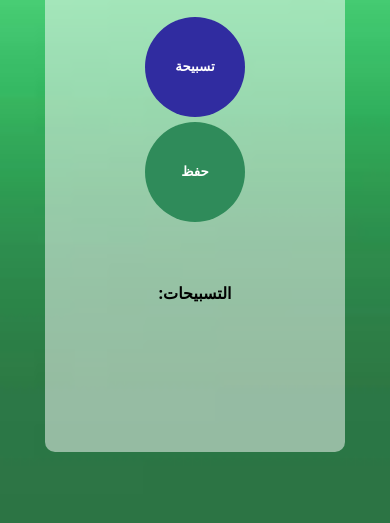
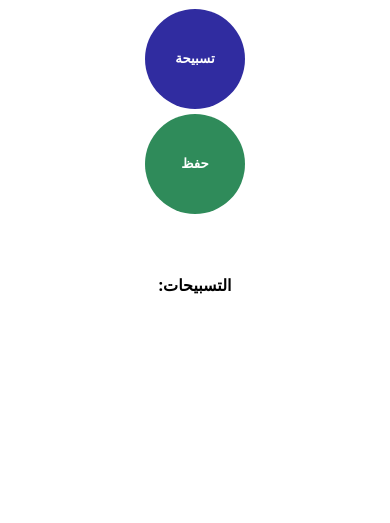
Before and after one commit to shvheen/Athkar-counting, a plain HTML site: page index.html in a window 390 px wide. Shown: the part 337-860 px from the top of the page. Drawn offline with Linux system fonts and the light colour scheme.

Commit message:
Revert "buttons change and responsive desing"
This reverts commit b337443f2b9829873a77ed7364c7b77743b8acfa.

```diff
--- a/index.css
+++ b/index.css
@@ -116,47 +116,3 @@ button {
 #save-el {
     font-weight: bold;
 }
-
-@media screen and (max-width: 550px) {
-    body {
-        background-image: url("images.jpg");
-        background-size: cover;
-        font-family: 'Open Sans', 'Helvetica Neue', sans-serif;
-        text-align: center;
-        height: 100vh;
-        display: flex;
-        justify-content: center;
-        align-items: center;
-    }
-
-    .container {
-        background: rgb(255, 255, 255, 0.5);
-        width: 85%;
-        height: 85%;
-        margin: auto;
-        border: 0px solid black;
-        border-radius: 10px;
-        display: flex;
-        flex-direction: column;
-        justify-content: center;
-        align-items: center;
-    }
-
-    #increment-btn {
-        background: #302ca0;
-        height: 100px;
-        width: 100px;
-        border-radius: 50%;
-    }
-
-    #save-btn {
-        background: #2f8b5a;
-        height: 100px;
-        width: 100px;
-        border-radius: 50%;
-    }
-
-    p {
-        margin-top: 40;
-    }
-}
```
